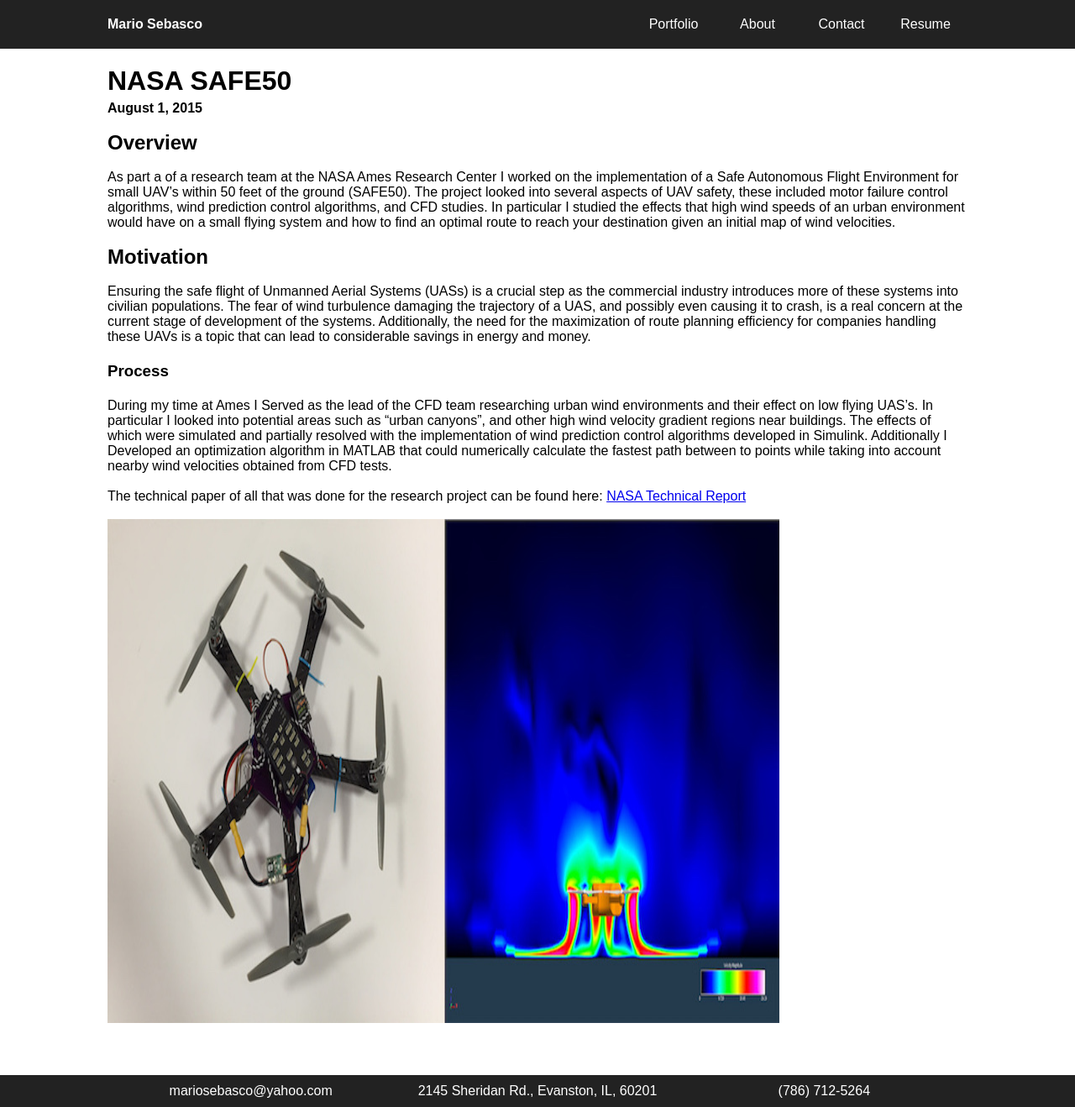
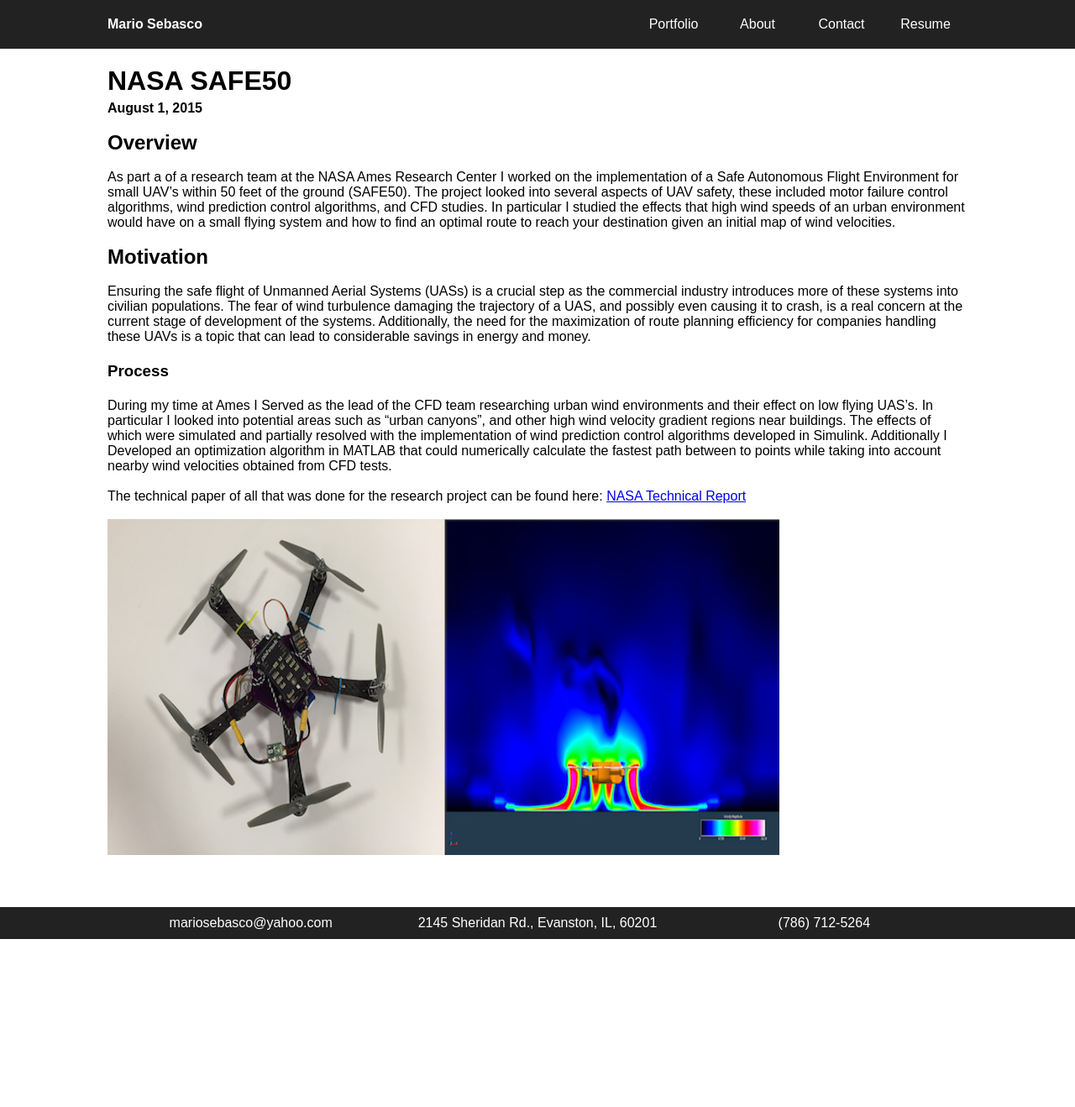
Before and after one commit to mariosebasco/mariosebasco_portfolio, a Jekyll site: the page built from _projects/02-NASA-SAFE50.md, in a window 1280 px wide. Shown: the whole page at 84% size. Built offline with Jekyll 4.4.1, drawn with Linux system fonts in a browser that asks for light colours; nearby versions of some CDN libraries; after the commit the page ends 1118 px from its top, so only the background shows below that.

Commit message:
testing image options

```diff
--- a/_projects/02-NASA-SAFE50.md
+++ b/_projects/02-NASA-SAFE50.md
@@ -17,4 +17,4 @@ During my time at Ames I Served as the lead of the CFD team researching urban wi
 The technical paper of all that was done for the research project can be found here: <a href="/mariosebasco.github.io/pdf_files/NASAFullRep.pdf">NASA Technical Report</a>
 
 
-<img src="/mariosebasco.github.io/public/images/safe50.jpg" alt="Safe 50" style="width:800px;height:600px;">
+<img src="/mariosebasco.github.io/public/images/safe50.jpg" alt="Safe 50" style="width:800px;height:400px;">
```
